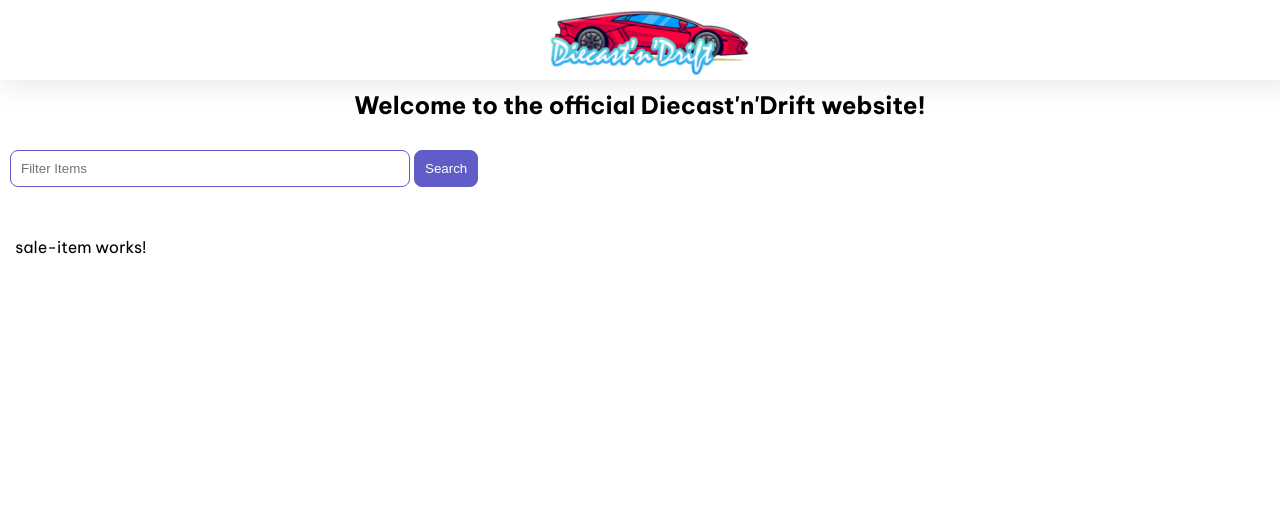
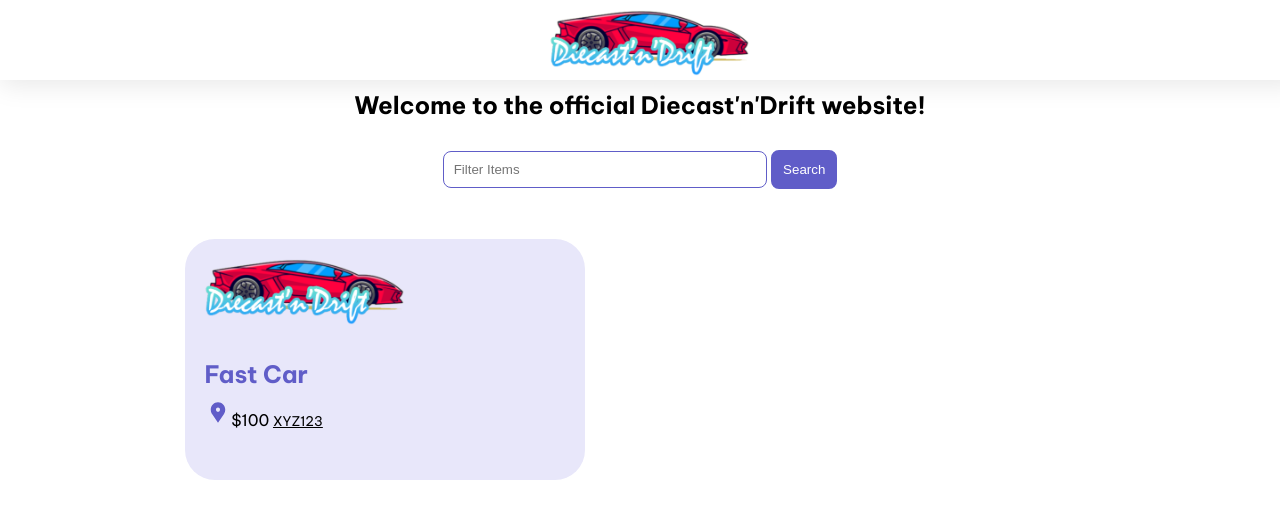
Before and after one commit to joet-dev/AngularSalesWebsite, an Angular app in the folder first-app/: page / in a window 1280 px wide. Shown: the top 518 px of the page. Built offline with nearby package versions, Linux system fonts and the light colour scheme.

Commit message:
Fully responive site with a test sale item.

```diff
--- a/first-app/src/app/home/home.component.css
+++ b/first-app/src/app/home/home.component.css
@@ -1,10 +1,17 @@
-.results {
-    display: grid;
-    column-gap: 14px;
-    row-gap: 14px;
-    grid-template-columns: repeat(auto-fill, minmax(400px, 400px));
-    margin-top: 50px;
-    justify-content: space-around;
+.home-body {
+    padding-top: 30px;
+    padding-bottom: 30px;
+    align-items: center;
+}
+
+.items-body {
+    margin: auto;
+    width: 80%;
+}
+
+.search-section {
+    display: block;
+    text-align: center;
 }
 
 input[type="text"] {
@@ -14,31 +21,42 @@ input[type="text"] {
     margin-right: 4px;
     display: inline-block;
     width: 30%;
+
 }
 
-.resultssection {
-    padding-top: 30px;
-}
-
-.searchbutton {
+.search-button {
     padding: 10px;
-    border: solid 1px var(--primary-color);
+    border: solid 2px var(--primary-color);
     background: var(--primary-color);
     color: white;
     border-radius: 8px;
 }
 
-@media (min-width: 500px) and (max-width: 768px) {
+.results {
+    display: grid;
+    column-gap: 14px;
+    row-gap: 14px;
+    grid-template-columns: repeat(auto-fill, minmax(300px, 400px));
+    margin-top: 50px;
+    justify-content: space-around;
+}
+
+@media (min-width: 100px) and (max-width: 1000px) {
+    .items-body {
+        width: 95%
+    }
+
     .results {
         grid-template-columns: repeat(2, 1fr);
     }
+
     input[type="text"] {
         width: 70%;
     }
-  }
+}
 
-  @media (max-width: 499px) {
+@media (max-width: 499px) {
     .results {
         grid-template-columns: 1fr;
     }
-  }
+}
--- a/first-app/src/app/home/home.component.html
+++ b/first-app/src/app/home/home.component.html
@@ -1,10 +1,14 @@
 <h1 style='text-align: center;'>Welcome to the official Diecast'n'Drift website!</h1>
-<section class="resultssection">
+<div class="home-body">
+    <div class="items-body">
+        <section class="search-section">
             <form>
                 <input type="text" placeholder="Filter Items">
-    <button class="searchbutton" type="button">Search</button>
+                <button class="search-button" type="button">Search</button>
             </form>
         </section>
         <section class="results">
-    <app-sale-item></app-sale-item>
+            <app-sale-item [saleItem]="saleItem"></app-sale-item>
         </section>
+    </div>
+</div>
--- a/first-app/src/app/home/home.component.ts
+++ b/first-app/src/app/home/home.component.ts
@@ -2,6 +2,7 @@ import { Component } from '@angular/core';
 import { CommonModule } from '@angular/common';
 
 import { SaleItemComponent } from '../sale-item/sale-item.component';
+import { SaleItem } from '../saleitem';
 
 @Component({
   selector: 'app-home',
@@ -12,5 +13,12 @@ import { SaleItemComponent } from '../sale-item/sale-item.component';
   styleUrls: ['./home.component.css']
 })
 export class HomeComponent {
-
+  saleItem : SaleItem = {
+    id: 1,
+    title: 'Fast Car',
+    price: 100,
+    modelNo: "XYZ123",
+    photo: 'assets/logo.svg',
+    description: "Fast matchbox car."
+  };
 }
--- a/first-app/src/app/sale-item/sale-item.component.css
+++ b/first-app/src/app/sale-item/sale-item.component.css
@@ -0,0 +1,44 @@
+.listing {
+    background: var(--accent-color);
+    overflow: hidden;
+    border-radius: 30px;
+    padding-bottom: 30px;
+}
+
+.listing-heading {
+    color: var(--primary-color);
+    padding: 10px 20px 0 20px;
+}
+
+.image-wrapper {
+    padding: 20px;
+    width: 200px;
+    height: auto;
+    position: relative;
+}
+
+.listing-photo {
+    height: auto;
+    width: 100%;
+    object-fit: cover;
+    border-radius: 30px 30px 0 0;
+}
+
+.listing-location {
+    padding: 10px 20px 20px 20px;
+}
+
+.listing-location::before {
+    content: url("/assets/location-pin.svg") / "";
+}
+
+section.listing a {
+    padding-left: 20px;
+    text-decoration: none;
+    color: var(--primary-color);
+}
+
+section.listing a::after {
+    content: "\203A";
+    margin-left: 5px;
+}
--- a/first-app/src/app/sale-item/sale-item.component.ts
+++ b/first-app/src/app/sale-item/sale-item.component.ts
@@ -1,17 +1,23 @@
-import { Component } from '@angular/core';
+import { Component, Input } from '@angular/core';
 import { CommonModule } from '@angular/common';
+
+import { SaleItem } from '../saleitem';
 
 @Component({
   selector: 'app-sale-item',
   standalone: true,
   imports: [CommonModule],
   template: `
-    <p>
-      sale-item works!
-    </p>
+    <section class="listing">
+      <div class="image-wrapper">
+        <img class="listing-photo" [src]="saleItem.photo" alt="Exterior photo of {{saleItem.title}}">
+      </div>
+      <h2 class="listing-heading">{{ saleItem.title }}</h2>
+      <p class="listing-location">\${{saleItem.price }} <small><u>{{ saleItem.modelNo }}</u></small></p>
+    </section>
   `,
   styleUrls: ['./sale-item.component.css']
 })
 export class SaleItemComponent {
-
+  @Input() saleItem! : SaleItem;
 }
--- /dev/null
+++ b/first-app/src/app/saleitem.ts
@@ -0,0 +1,8 @@
+export interface SaleItem {
+    id: number;
+    title: string;
+    price: number;
+    modelNo: string;
+    photo: string;
+    description: string;
+}
```
Lines whose indentation alone changed are shown as unchanged.
